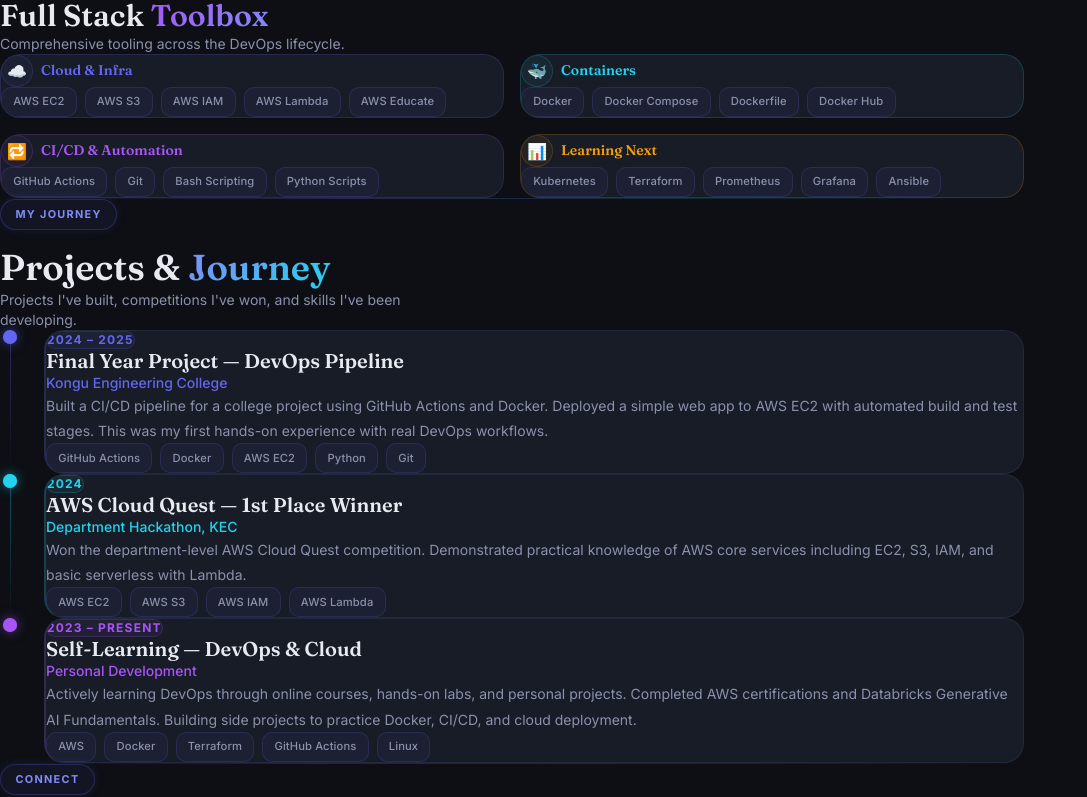
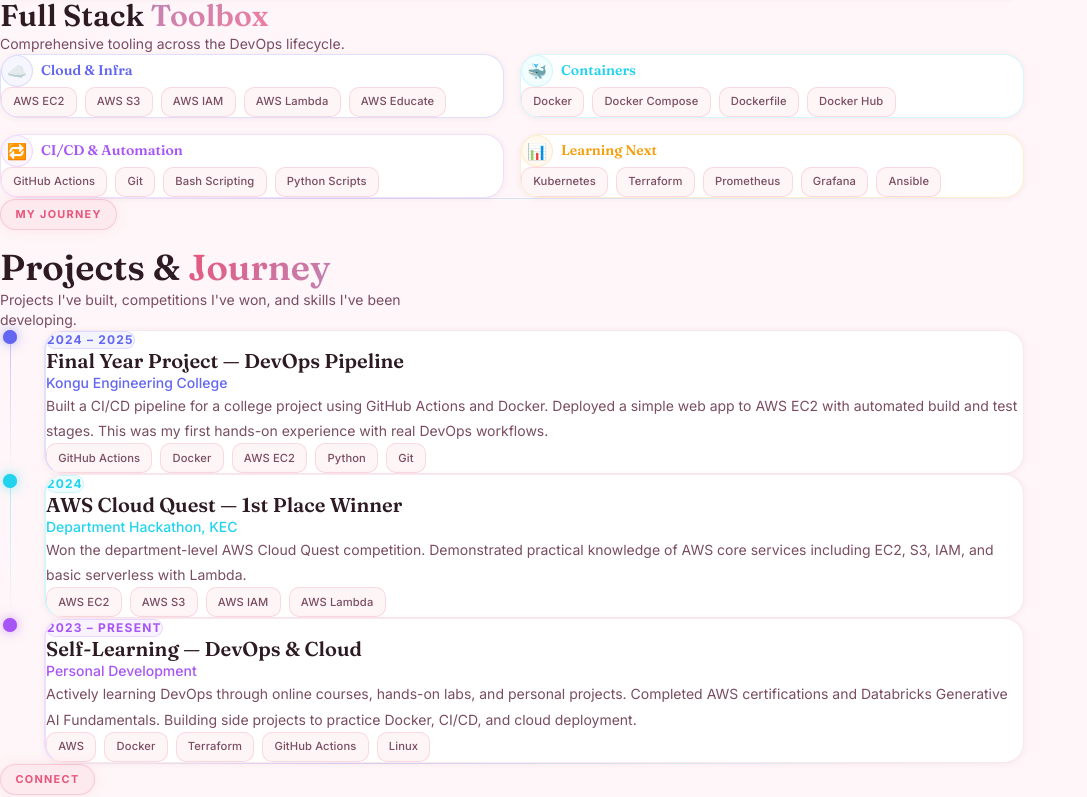
Before and after one commit to Imstark25/profile, a Next.js app: page / in a window 1280 px wide. Shown: the part 1334-2131 px from the top of the page, without its empty margins (0-1087 px from the left). Built offline with nearby package versions, Linux system fonts and the light colour scheme.

Commit message:
feat: initialize Blossom design system and PetalCanvas component

```diff
--- /dev/null
+++ b/src/app/components/PetalCanvas.tsx
@@ -0,0 +1,81 @@
+'use client'
+import { useEffect, useRef } from 'react'
+
+/* ── Petal shape paths (SVG d-attribute) ─────────── */
+const PETAL_COLORS = [
+  'rgba(249,168,201,0.72)',  // soft pink
+  'rgba(232,84,122,0.55)',   // rose
+  'rgba(252,205,225,0.80)',  // petal light
+  'rgba(192,132,180,0.60)',  // lavender
+  'rgba(255,182,193,0.70)',  // light pink
+  'rgba(240,124,160,0.55)',  // mid pink
+]
+
+interface Petal {
+  x: number        // start x (%)
+  size: number     // px
+  duration: number // seconds
+  delay: number    // seconds
+  drift: number    // px (x drift total)
+  spin: number     // degrees
+  color: string
+  el: HTMLDivElement
+}
+
+const PETAL_COUNT = 22
+
+export default function PetalCanvas() {
+  const containerRef = useRef<HTMLDivElement>(null)
+  const petalsRef    = useRef<Petal[]>([])
+  const mounted      = useRef(false)
+
+  useEffect(() => {
+    if (mounted.current) return
+    mounted.current = true
+
+    const container = containerRef.current
+    if (!container) return
+
+    const createPetal = (i: number): Petal => {
+      const el = document.createElement('div')
+      el.className = 'petal'
+
+      const x        = Math.random() * 100
+      const size     = 10 + Math.random() * 16
+      const duration = 7 + Math.random() * 10
+      const delay    = (i / PETAL_COUNT) * 14 + Math.random() * 4
+      const drift    = (Math.random() - 0.5) * 180
+      const spin     = 300 + Math.random() * 480
+      const color    = PETAL_COLORS[Math.floor(Math.random() * PETAL_COLORS.length)]
+
+      el.style.setProperty('--x',        `${x}%`)
+      el.style.setProperty('--size',     `${size}px`)
+      el.style.setProperty('--duration', `${duration}s`)
+      el.style.setProperty('--delay',    `${delay}s`)
+      el.style.setProperty('--drift',    `${drift}px`)
+      el.style.setProperty('--spin',     `${spin}deg`)
+      el.style.setProperty('--color',    color)
+
+      container.appendChild(el)
+      return { x, size, duration, delay, drift, spin, color, el }
+    }
+
+    for (let i = 0; i < PETAL_COUNT; i++) {
+      petalsRef.current.push(createPetal(i))
+    }
+
+    return () => {
+      petalsRef.current.forEach(p => p.el.remove())
+      petalsRef.current = []
+      mounted.current = false
+    }
+  }, [])
+
+  return (
+    <div
+      ref={containerRef}
+      className="petal-canvas"
+      aria-hidden="true"
+    />
+  )
+}
--- a/src/app/globals.css
+++ b/src/app/globals.css
@@ -1,49 +1,49 @@
 @import url('https://fonts.googleapis.com/css2?family=Fraunces:ital,opsz,wght@0,9..144,300;0,9..144,400;0,9..144,500;0,9..144,600;0,9..144,700;0,9..144,800;1,9..144,300;1,9..144,400;1,9..144,500;1,9..144,600&family=Inter:wght@300;400;500;600;700;800&display=swap');
 @import "tailwindcss";
 
-/* ─── Design Tokens ─────────────────────────────── */
+/* ─── Blossom Design Tokens ─────────────────────── */
 :root {
-  /* Backgrounds */
-  --bg:              #0d0f14;
-  --bg-alt:          #13161e;
-  --bg-card:         #181c26;
-  --surface:         #1e2333;
+  /* Backgrounds — warm parchment whites */
+  --bg:              #fef6f8;
+  --bg-alt:          #fff0f4;
+  --bg-card:         #ffffff;
+  --surface:         #fce8ef;
 
   /* Borders */
-  --border:          rgba(99,120,200,0.14);
-  --border-hover:    rgba(120,180,255,0.4);
+  --border:          rgba(220,130,160,0.18);
+  --border-hover:    rgba(220,80,130,0.40);
 
   /* Text */
-  --text:            #e8eaf2;
-  --text-muted:      #8b91ab;
-  --text-light:      #555d7a;
+  --text:            #2d1a23;
+  --text-muted:      #7a4d60;
+  --text-light:      #c491aa;
 
-  /* Primary Accent — Electric Indigo → Cyan */
-  --primary:         #6366f1;
-  --primary-light:   #818cf8;
-  --primary-dark:    #4f46e5;
-  --primary-glow:    rgba(99,102,241,0.22);
-  --primary-bg:      rgba(99,102,241,0.08);
-  --primary-bg-h:    rgba(99,102,241,0.15);
+  /* Primary Accent — Sakura Rose */
+  --primary:         #e8547a;
+  --primary-light:   #f07ca0;
+  --primary-dark:    #c93b62;
+  --primary-glow:    rgba(232,84,122,0.22);
+  --primary-bg:      rgba(232,84,122,0.07);
+  --primary-bg-h:    rgba(232,84,122,0.14);
 
-  /* Secondary Accent — Cyan/Teal */
-  --cyan:            #22d3ee;
-  --cyan-light:      #67e8f9;
-  --cyan-glow:       rgba(34,211,238,0.18);
+  /* Secondary Accent — Petal Pink */
+  --petal:           #f9a8c9;
+  --petal-light:     #fccde1;
+  --petal-glow:      rgba(249,168,201,0.28);
 
-  /* Tertiary — Violet */
-  --violet:          #a855f7;
-  --violet-bg:       rgba(168,85,247,0.08);
+  /* Tertiary — Warm Lavender */
+  --violet:          #c084b4;
+  --violet-bg:       rgba(192,132,180,0.08);
 
-  /* Emerald for badges */
-  --emerald:         #10b981;
-  --emerald-bg:      rgba(16,185,129,0.1);
-  --emerald-border:  rgba(16,185,129,0.25);
+  /* Emerald for badges → soft sage */
+  --emerald:         #3a8f6a;
+  --emerald-bg:      rgba(58,143,106,0.08);
+  --emerald-border:  rgba(58,143,106,0.22);
 
-  /* Amber for "Expert" label */
-  --amber:           #f59e0b;
-  --amber-bg:        rgba(245,158,11,0.1);
-  --amber-border:    rgba(245,158,11,0.25);
+  /* Amber for labels → warm gold */
+  --amber:           #d97706;
+  --amber-bg:        rgba(217,119,6,0.08);
+  --amber-border:    rgba(217,119,6,0.22);
 
   /* Radius */
   --radius:          0.625rem;
@@ -52,11 +52,11 @@
   --radius-2xl:      1.75rem;
   --radius-full:     9999px;
 
-  /* Shadows */
-  --shadow-sm:       0 1px 4px rgba(0,0,0,0.3);
-  --shadow-md:       0 4px 20px rgba(0,0,0,0.4);
-  --shadow-lg:       0 8px 40px rgba(0,0,0,0.5);
-  --shadow-glow:     0 0 30px rgba(99,102,241,0.15);
+  /* Shadows — softer, warm-toned */
+  --shadow-sm:       0 1px 6px rgba(180,60,100,0.08);
+  --shadow-md:       0 4px 24px rgba(180,60,100,0.12);
+  --shadow-lg:       0 10px 48px rgba(180,60,100,0.16);
+  --shadow-glow:     0 0 32px rgba(232,84,122,0.14);
 
   /* Transition */
   --transition:      all 0.28s cubic-bezier(0.4,0,0.2,1);
@@ -85,16 +85,16 @@
   font-size: 16px;
   -webkit-font-smoothing: antialiased;
   -moz-osx-font-smoothing: grayscale;
-  /* Ambient mesh gradient */
+  /* Soft blossom ambient mesh */
   background-image:
-    radial-gradient(ellipse 80% 60% at 10% 0%, rgba(99,102,241,0.07) 0%, transparent 60%),
-    radial-gradient(ellipse 60% 50% at 90% 100%, rgba(34,211,238,0.05) 0%, transparent 60%),
-    radial-gradient(ellipse 50% 40% at 50% 50%, rgba(168,85,247,0.03) 0%, transparent 70%);
+    radial-gradient(ellipse 80% 60% at 10% 0%,   rgba(249,168,201,0.18) 0%, transparent 60%),
+    radial-gradient(ellipse 60% 50% at 90% 100%,  rgba(232,84,122,0.10) 0%, transparent 60%),
+    radial-gradient(ellipse 50% 40% at 50% 50%,   rgba(192,132,180,0.07) 0%, transparent 70%);
   background-attachment: fixed;
 }
 
 ::selection {
-  background: rgba(99,102,241,0.25);
+  background: rgba(232,84,122,0.18);
   color: var(--text);
 }
 
@@ -102,10 +102,10 @@
 ::-webkit-scrollbar { width: 5px; }
 ::-webkit-scrollbar-track { background: transparent; }
 ::-webkit-scrollbar-thumb {
-  background: linear-gradient(180deg, var(--primary), var(--cyan));
+  background: linear-gradient(180deg, var(--primary), var(--petal));
   border-radius: 99px;
 }
-::-webkit-scrollbar-thumb:hover { background: var(--primary-light); }
+::-webkit-scrollbar-thumb:hover { background: var(--primary); }
 
 /* ─── Typography ────────────────────────────────── */
 h1, h2, h3, h4, h5 {
@@ -117,7 +117,7 @@
 
 /* ─── Gradient Text Utility ─────────────────────── */
 .gradient-text {
-  background: linear-gradient(135deg, var(--primary-light) 0%, var(--cyan) 100%);
+  background: linear-gradient(135deg, var(--primary) 0%, var(--violet) 100%);
   -webkit-background-clip: text;
   -webkit-text-fill-color: transparent;
   background-clip: text;
@@ -138,15 +138,15 @@
   padding: 0.35rem 0.9rem;
   border-radius: var(--radius-full);
   background: var(--primary-bg);
-  border: 1px solid rgba(99,102,241,0.25);
+  border: 1px solid rgba(232,84,122,0.22);
   font-size: 0.68rem;
   font-weight: 700;
   letter-spacing: 0.12em;
   text-transform: uppercase;
-  color: var(--primary-light);
+  color: var(--primary);
   margin-bottom: 1rem;
   font-family: var(--font-sans);
-  box-shadow: 0 0 12px rgba(99,102,241,0.12);
+  box-shadow: 0 0 14px rgba(232,84,122,0.10);
 }
 
 /* ─── Cards ─────────────────────────────────────── */
@@ -157,6 +157,7 @@
   transition: var(--transition);
   position: relative;
   overflow: hidden;
+  box-shadow: var(--shadow-sm);
 }
 
 .card::before {
@@ -164,7 +165,7 @@
   position: absolute;
   inset: 0;
   border-radius: inherit;
-  background: linear-gradient(135deg, rgba(99,102,241,0.05) 0%, transparent 60%);
+  background: linear-gradient(135deg, rgba(232,84,122,0.05) 0%, transparent 60%);
   opacity: 0;
   transition: opacity 0.3s ease;
   pointer-events: none;
@@ -186,6 +187,7 @@
   transition: var(--transition);
   position: relative;
   overflow: hidden;
+  box-shadow: var(--shadow-sm);
 }
 
 .card-glow::after {
@@ -195,14 +197,14 @@
   left: -50%;
   width: 200%;
   height: 200%;
-  background: conic-gradient(from 0deg, transparent 0%, rgba(99,102,241,0.06) 25%, transparent 50%);
+  background: conic-gradient(from 0deg, transparent 0%, rgba(232,84,122,0.06) 25%, transparent 50%);
   animation: rotate-glow 8s linear infinite;
   pointer-events: none;
 }
 
 .card-glow:hover {
-  border-color: rgba(99,102,241,0.4);
-  box-shadow: 0 0 40px rgba(99,102,241,0.15), var(--shadow-lg);
+  border-color: rgba(232,84,122,0.35);
+  box-shadow: 0 0 40px rgba(232,84,122,0.15), var(--shadow-lg);
   transform: translateY(-4px);
 }
 
@@ -214,8 +216,8 @@
   border-radius: var(--radius);
   font-size: 0.7rem;
   font-weight: 500;
-  background: rgba(99,102,241,0.06);
-  border: 1px solid rgba(99,102,241,0.18);
+  background: rgba(232,84,122,0.06);
+  border: 1px solid rgba(232,84,122,0.18);
   color: var(--text-muted);
   letter-spacing: 0.01em;
   transition: var(--transition);
@@ -225,9 +227,9 @@
 
 .tech-badge:hover {
   border-color: var(--primary);
-  color: var(--primary-light);
+  color: var(--primary-dark);
   background: var(--primary-bg);
-  box-shadow: 0 0 10px rgba(99,102,241,0.15);
+  box-shadow: 0 0 10px rgba(232,84,122,0.15);
 }
 
 /* ─── Buttons ───────────────────────────────────── */
@@ -241,7 +243,7 @@
   font-size: 0.875rem;
   color: #fff;
   background: linear-gradient(135deg, var(--primary) 0%, var(--primary-dark) 100%);
-  box-shadow: 0 4px 20px rgba(99,102,241,0.35);
+  box-shadow: 0 4px 20px rgba(232,84,122,0.35);
   transition: var(--transition);
   border: none;
   cursor: pointer;
@@ -262,7 +264,7 @@
 
 .btn-primary:hover {
   transform: translateY(-2px) scale(1.02);
-  box-shadow: 0 8px 30px rgba(99,102,241,0.5);
+  box-shadow: 0 8px 30px rgba(232,84,122,0.45);
 }
 
 .btn-primary:hover::after { opacity: 1; }
@@ -280,9 +282,9 @@
   border-radius: var(--radius-full);
   font-weight: 600;
   font-size: 0.875rem;
-  color: var(--primary-light);
+  color: var(--primary);
   background: transparent;
-  border: 1.5px solid rgba(99,102,241,0.4);
+  border: 1.5px solid rgba(232,84,122,0.35);
   transition: var(--transition);
   text-decoration: none;
   cursor: pointer;
@@ -294,14 +296,14 @@
   background: var(--primary-bg);
   border-color: var(--primary);
   transform: translateY(-2px);
-  box-shadow: 0 4px 20px rgba(99,102,241,0.2);
+  box-shadow: 0 4px 20px rgba(232,84,122,0.18);
 }
 
 /* ─── Progress Bar ──────────────────────────────── */
 .progress-bar-track {
   width: 100%;
   height: 5px;
-  background: rgba(99,102,241,0.08);
+  background: rgba(232,84,122,0.08);
   border-radius: 3px;
   overflow: hidden;
 }
@@ -309,9 +311,9 @@
 .progress-bar-fill {
   height: 100%;
   border-radius: 3px;
-  background: linear-gradient(90deg, var(--primary) 0%, var(--cyan) 100%);
+  background: linear-gradient(90deg, var(--primary) 0%, var(--violet) 100%);
   transition: width 1.4s cubic-bezier(0.4,0,0.2,1);
-  box-shadow: 0 0 8px rgba(99,102,241,0.4);
+  box-shadow: 0 0 8px rgba(232,84,122,0.35);
 }
 
 /* ─── Form Inputs ───────────────────────────────── */
@@ -334,118 +336,134 @@
 .form-input:focus {
   border-color: var(--primary);
   box-shadow: 0 0 0 3px var(--primary-glow);
-  background: var(--surface);
+  background: var(--bg-card);
 }
 
 /* ─── Divider ───────────────────────────────────── */
 .section-divider {
   height: 1px;
-  background: linear-gradient(90deg, transparent, rgba(99,102,241,0.2), transparent);
+  background: linear-gradient(90deg, transparent, rgba(232,84,122,0.18), transparent);
   border: none;
   margin: 0 auto;
   max-width: 80rem;
   padding: 0 1.5rem;
 }
 
-/* ─── Animations ────────────────────────────────── */
+/* ═══════════════════════════════════════════════════
+   🌸 BLOSSOM PETAL ANIMATIONS
+═══════════════════════════════════════════════════ */
 
-/* Fade up (Hero, section headers) */
+/* Falling petal keyframe */
+@keyframes petal-fall {
+  0% {
+    transform: translateY(-80px) translateX(0px) rotate(0deg) scale(1);
+    opacity: 0;
+  }
+  10% { opacity: 0.85; }
+  85% { opacity: 0.65; }
+  100% {
+    transform: translateY(110vh) translateX(var(--drift, 80px)) rotate(var(--spin, 540deg)) scale(0.7);
+    opacity: 0;
+  }
+}
+
+/* Gentle sway on a branch */
+@keyframes petal-sway {
+  0%, 100% { transform: rotate(-8deg) translateX(0px); }
+  50%       { transform: rotate(8deg)  translateX(4px); }
+}
+
+/* Bloom pulse (decorative blossom circle) */
+@keyframes bloom-pulse {
+  0%, 100% { transform: scale(1);   opacity: 0.55; }
+  50%       { transform: scale(1.1); opacity: 0.80; }
+}
+
+/* ─── Existing animation keyframes ──────────────── */
+
 @keyframes fade-up {
   from { opacity: 0; transform: translateY(28px); }
   to   { opacity: 1; transform: translateY(0); }
 }
 
-/* Fade in (overlays, labels) */
 @keyframes fade-in {
   from { opacity: 0; }
   to   { opacity: 1; }
 }
 
-/* Slide in from left (Experience cards) */
 @keyframes slide-in-left {
   from { opacity: 0; transform: translateX(-30px); }
   to   { opacity: 1; transform: translateX(0); }
 }
 
-/* Slide in from right (Contact links) */
 @keyframes slide-in-right {
   from { opacity: 0; transform: translateX(30px); }
   to   { opacity: 1; transform: translateX(0); }
 }
 
-/* Scale up (Stats cards) */
 @keyframes scale-up {
   from { opacity: 0; transform: scale(0.88); }
   to   { opacity: 1; transform: scale(1); }
 }
 
-/* Pop (Skill badges) */
 @keyframes pop-in {
   0%   { opacity: 0; transform: scale(0.7) rotate(-3deg); }
   70%  { transform: scale(1.05) rotate(1deg); }
   100% { opacity: 1; transform: scale(1) rotate(0deg); }
 }
 
-/* Pulse dot (Open to work) */
 @keyframes pulse-dot {
   0%, 100% { opacity: 1; transform: scale(1); }
   50%       { opacity: 0.5; transform: scale(0.8); }
 }
 
-/* Glow pulse (Hero glow blob) */
 @keyframes glow-pulse {
   0%, 100% { opacity: 0.5; transform: scale(1); }
-  50%       { opacity: 0.8; transform: scale(1.1); }
+  50%       { opacity: 0.9; transform: scale(1.12); }
 }
 
-/* Rotate (card-glow conic gradient) */
 @keyframes rotate-glow {
   from { transform: rotate(0deg); }
   to   { transform: rotate(360deg); }
 }
 
-/* Float (decorative blobs) */
 @keyframes float {
   0%, 100% { transform: translateY(0px) translateX(0px); }
   33%       { transform: translateY(-12px) translateX(6px); }
   66%       { transform: translateY(6px) translateX(-4px); }
 }
 
-/* Shimmer (skeleton/loading) */
 @keyframes shimmer {
   from { background-position: -200% 0; }
   to   { background-position: 200% 0; }
 }
 
-/* Typewriter cursor blink */
 @keyframes blink {
   0%, 100% { opacity: 1; }
   50%       { opacity: 0; }
 }
 
-/* Stagger fade (nav links) */
 @keyframes stagger-fade {
   from { opacity: 0; transform: translateY(-8px); }
   to   { opacity: 1; transform: translateY(0); }
 }
 
-/* Mobile drawer slide */
 @keyframes drawer-slide {
   from { opacity: 0; transform: translateY(-12px); }
   to   { opacity: 1; transform: translateY(0); }
 }
 
 /* ─── Animation Utility Classes ─────────────────── */
-.animate-fade-up { animation: fade-up 0.65s cubic-bezier(0.4,0,0.2,1) both; }
-.animate-fade-in { animation: fade-in 0.5s ease both; }
+.animate-fade-up    { animation: fade-up 0.65s cubic-bezier(0.4,0,0.2,1) both; }
+.animate-fade-in    { animation: fade-in 0.5s ease both; }
 .animate-slide-left { animation: slide-in-left 0.6s cubic-bezier(0.4,0,0.2,1) both; }
-.animate-slide-right { animation: slide-in-right 0.6s cubic-bezier(0.4,0,0.2,1) both; }
-.animate-scale-up { animation: scale-up 0.55s cubic-bezier(0.34,1.56,0.64,1) both; }
-.animate-pop-in { animation: pop-in 0.5s cubic-bezier(0.34,1.56,0.64,1) both; }
-.animate-pulse-dot { animation: pulse-dot 2s ease-in-out infinite; }
-.animate-glow-pulse { animation: glow-pulse 4s ease-in-out infinite; }
-.animate-float { animation: float 6s ease-in-out infinite; }
-.animate-drawer { animation: drawer-slide 0.3s ease both; }
+.animate-slide-right{ animation: slide-in-right 0.6s cubic-bezier(0.4,0,0.2,1) both; }
+.animate-scale-up   { animation: scale-up 0.55s cubic-bezier(0.34,1.56,0.64,1) both; }
+.animate-pop-in     { animation: pop-in 0.5s cubic-bezier(0.34,1.56,0.64,1) both; }
+.animate-pulse-dot  { animation: pulse-dot 2s ease-in-out infinite; }
+.animate-glow-pulse { animation: bloom-pulse 4s ease-in-out infinite; }
+.animate-float      { animation: float 6s ease-in-out infinite; }
+.animate-drawer     { animation: drawer-slide 0.3s ease both; }
 
 /* Delay utilities */
 .delay-100 { animation-delay: 100ms; }
@@ -457,6 +475,43 @@
 .delay-600 { animation-delay: 600ms; }
 .delay-700 { animation-delay: 700ms; }
 .delay-800 { animation-delay: 800ms; }
+
+/* ═══════════════════════════════════════════════════
+   🌸 BLOSSOM PETAL CANVAS
+   These .petal-* elements are injected by PetalCanvas
+═══════════════════════════════════════════════════ */
+.petal-canvas {
+  position: fixed;
+  inset: 0;
+  pointer-events: none;
+  z-index: 0;
+  overflow: hidden;
+}
+
+.petal {
+  position: absolute;
+  top: -60px;
+  width: var(--size, 14px);
+  height: var(--size, 14px);
+  left: var(--x, 50%);
+  opacity: 0;
+  animation: petal-fall var(--duration, 8s) ease-in var(--delay, 0s) infinite;
+}
+
+/* Five-petal SVG-drawn blossom using clip-path */
+.petal::before {
+  content: '';
+  display: block;
+  width: 100%;
+  height: 100%;
+  background: var(--color, rgba(249,168,201,0.75));
+  clip-path: polygon(
+    50% 0%, 61% 35%, 98% 35%, 68% 57%,
+    79% 91%, 50% 70%, 21% 91%, 32% 57%,
+    2% 35%, 39% 35%
+  );
+  filter: blur(0.4px);
+}
 
 /* ─── Mobile-First Responsive ───────────────────── */
 
@@ -474,14 +529,11 @@
 
   .section-padding { padding: 3.5rem 1rem; }
 
-  /* stack grids on mobile */
   .mobile-stack { flex-direction: column !important; }
   .mobile-full  { width: 100% !important; }
 
-  /* Tighter card padding */
   .card { border-radius: var(--radius-lg); }
 
-  /* Buttons: full width on small screens */
   .btn-primary, .btn-ghost {
     padding: 0.8rem 1.5rem;
     font-size: 0.825rem;
@@ -496,7 +548,6 @@
   .tech-badge  { font-size: 0.65rem; }
   .btn-primary, .btn-ghost { padding: 0.75rem 1.25rem; }
 
-  /* Tighter section padding on very small screens */
   section { padding-left: 0 !important; padding-right: 0 !important; }
   section > div { padding-left: 1rem !important; padding-right: 1rem !important; }
 }
```
